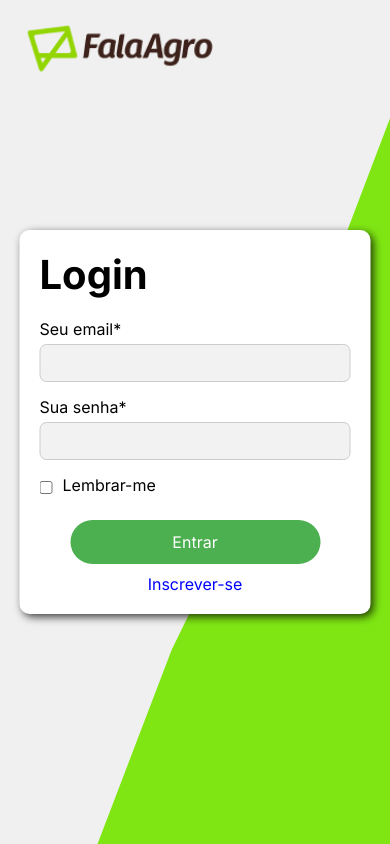
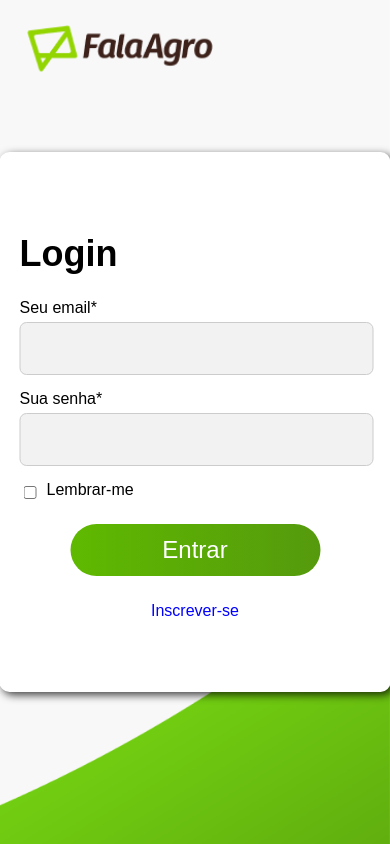
Before and after one commit to dmds97/Fala_Agro, a React (Vite) app: page / in a window 390 px wide. Built offline with nearby package versions, Linux system fonts and the light colour scheme.

Commit message:
corrigindo erro de responsividade da tela de login

```diff
--- a/src/pages/LoginPage/style.css
+++ b/src/pages/LoginPage/style.css
@@ -1,12 +1,3 @@
-@import url("https://fonts.googleapis.com/css2?family=Inter:ital,opsz,wght@0,14..32,100..900;1,14..32,100..900&display=swap");
-
-* {
-  box-sizing: border-box;
-  margin: 0;
-  padding: 0;
-  font-family: "Inter", sans-serif;
-}
-
 body,
 html {
   height: 100%;
@@ -18,8 +9,9 @@ html {
   left: 0;
   width: 100%;
   height: 100%;
-  background-color: #7fe613;
-  clip-path: polygon(63% 59%, 100% 14%, 100% 100%, 25% 100%, 44% 77%);
+  background-image: url("../../assets/img/BG-01.png");
+  background-size: cover;
+  background-position: center;
   z-index: -1;
 }
 
@@ -37,8 +29,8 @@ html {
   align-items: center;
   justify-content: center;
   max-width: 90%;
-  width: 600px;
-  height: auto;
+  width: 550px;
+  height: 500px;
   position: absolute;
   top: 50%;
   left: 50%;
@@ -55,7 +47,7 @@ html {
 
 .titlelogin {
   text-align: left;
-  font-size: 20px;
+  font-size: 18px;
   margin-bottom: 20px;
 }
 
@@ -74,8 +66,8 @@ label {
 
 input[type="email"],
 input[type="password"] {
-  width: 100%;
-  padding: 10px;
+  width: 90%;
+  padding: 18px;
   border: 1px solid #ccc;
   border-radius: 7px;
   background-color: #f2f2f2;
@@ -102,12 +94,12 @@ button {
   width: 100%;
   max-width: 250px;
   padding: 12px;
-  background-color: #4caf50;
+  background: linear-gradient(90deg, #5fb900 0%, #559a0d 100%);
   color: white;
   border: none;
   border-radius: 60px;
   cursor: pointer;
-  font-size: 16px;
+  font-size: 24px;
   margin-bottom: 10px;
 }
 
```
Also changed, not shown: src/assets/img/BG-01.png (added).
